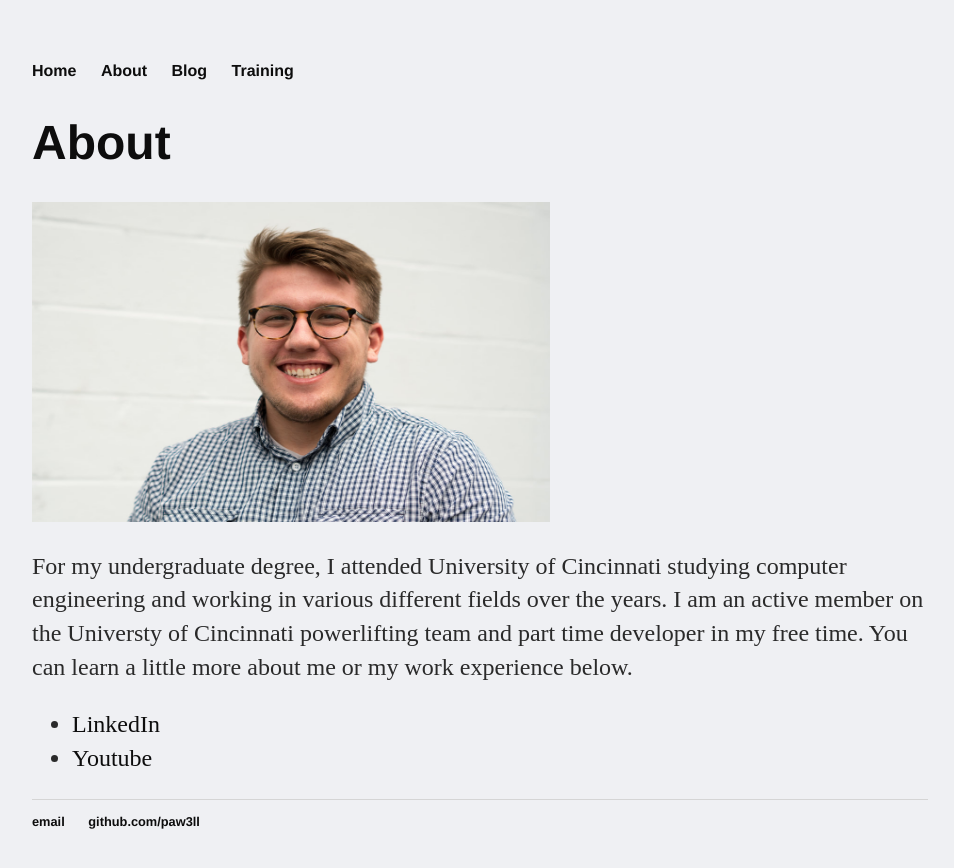
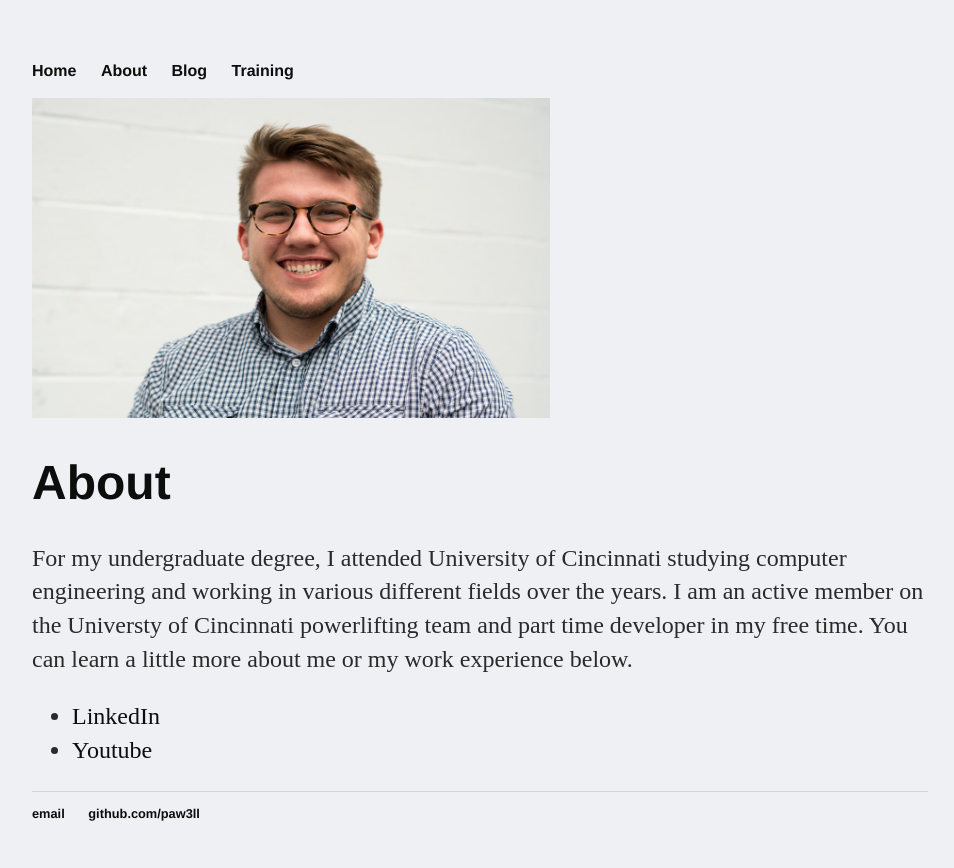
Before and after one commit to paw3ll/paw3ll.github.io, a Jekyll site: the page built from about/index.html, in a window 1280 px wide. Shown: the top 868 px of the page, without its empty margins (160-1114 px from the left). Built offline with Jekyll 4.4.1, drawn with Linux system fonts in a browser that asks for light colours.

Commit message:
Update index.html

```diff
--- a/about/index.html
+++ b/about/index.html
@@ -4,8 +4,8 @@ title: About Colton
 ---
 
 		<div class="about">
+			<img src="photos/lrb9208_orig.jpg" alt="Colton-Main" class="center" height="320" width="517.76">
 			<h1>About</h1>
-			<img src="photos/lrb9208_orig.jpg" alt="Colton-Main" class="center" height="320" width="517.76">
 			<p> For my undergraduate degree, I attended University of Cincinnati studying computer engineering and
 			working in various different fields over the years.
 			I am an active member on the Universty of Cincinnati powerlifting team and part time developer in my free time.
```
